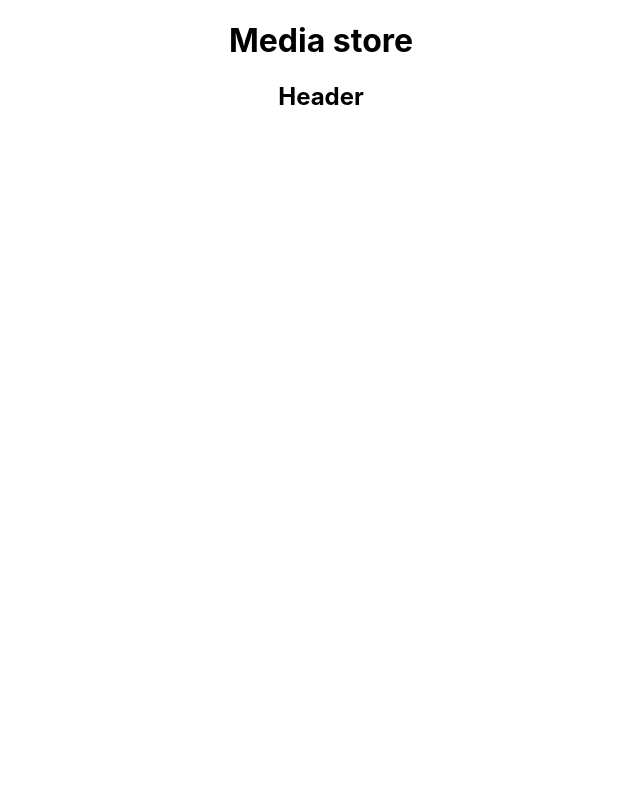
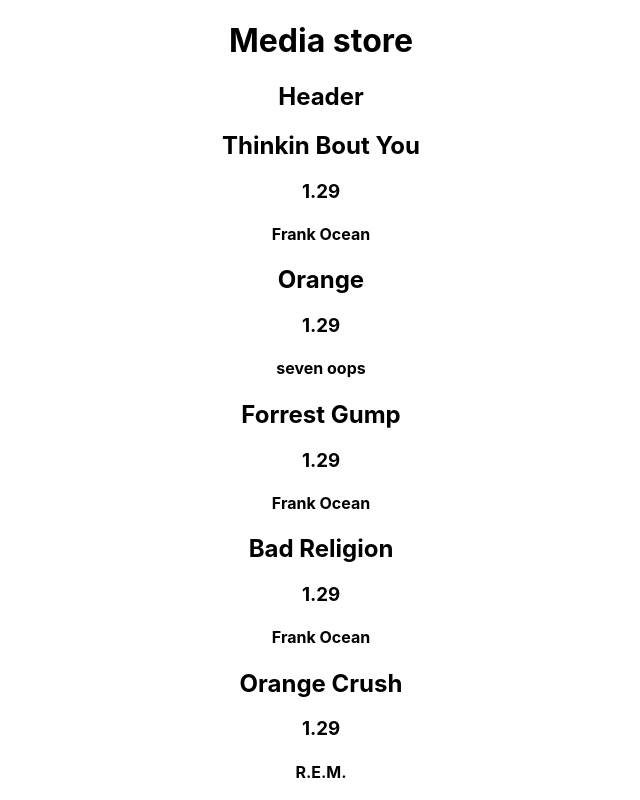
Before and after one commit to black-codher-bootcamp-2021-vaughan/unit-04-react-assignment-munaai, a React (Create React App) app: page / in a window 1280 px wide. Shown: the top 800 px of the page, without its empty margins (319-959 px from the left). Built offline with nearby package versions, Linux system fonts and the light colour scheme; the HTML template or start-up script is replaced by a standard one.

Commit message:
the products are all on the screen now

```diff
--- a/src/App.js
+++ b/src/App.js
@@ -1,14 +1,84 @@
+import { useState } from "react";
 import './App.css';
 import Header from './components/Header';
+import ProductList from './components/ProductList';
+import productList from './models/data.json';
+import Product from "./components/Product";
 
-function App() {
-  return (
+function App () {
+  const products = productList;
+  console.log("here are all the products", products);
+
+  products.map(productItem => <Product product={productItem} />)
+
+  return(
     <div className="App">
-      <h1>Media store</h1>
-      <Header />
+    <h1>Media store</h1>
+    <Header />
+    {products.map(productItem => <Product product={productItem} />)}
+    </div>
+  )
 
-    </div>
-  );
 }
 
+// const newSetOfProducts = [
+//   {
+//     volumeInfo: { title: "Dreams from my father" },
+//     saleInfo: { retailPrice: { amount: "9.99" } },
+//   },
+//   {
+//     volumeInfo: { title: "Trick Mirror" },
+//     saleInfo: { retailPrice: { amount: "10" } },
+//   },
+//   {
+//     volumeInfo: { title: "Me Myself and I" },
+//     saleInfo: { retailPrice: { amount: "22.50" } },
+//   },
+//   {
+//     volumeInfo: { title: "I know why the caged bird sings" },
+//     saleInfo: { retailPrice: { amount: "15" } },
+//   },
+// ];
+
+
+// function App() {
+//   console.log("here are all the products", products);
+//   const [paginationSection, setPaginationSection] = useState([
+//     products[0],
+//     products[1],
+//     products[2],
+//     products[3],
+//   ]);
+//   return (
+//     <div className="App">
+//       <h1>Media store</h1>
+//       <Header />
+//       <button onClick={() => setPaginationSection(newSetOfProducts)}>
+//         Click Me to change the set of books
+//       </button>
+//       <button
+//         onClick={() =>
+//           setPaginationSection([
+//             products[4],
+//             products[5],
+//             products[6],
+//             products[7],
+//           ])
+//         }
+//         >
+//         Click to go to the next pagination of books
+//       </button>
+//       <ProductList products={paginationSection} />
+
+
+//       {/* <ProductList products={products} />
+//       <Product title = "queenie" price = "9.99" />
+//       <Products />
+//       <ProductList /> */}
+
+
+//     </div>
+//     );
+// }
+
 export default App;
--- a/src/components/Product.js
+++ b/src/components/Product.js
@@ -0,0 +1,38 @@
+import React from "react";
+
+
+
+
+const Product = (props) => {
+
+    const {
+        trackName,
+        trackPrice,
+        artistId,
+        artistName,
+        trackViewUrl
+        }
+     = props.product;
+
+    return(
+        <section>
+            <h2>{trackName}</h2>
+            <h3>{trackPrice}</h3>
+            <h4>{artistName}</h4>
+        </section>
+    )
+}
+
+//  const Product = (props) => {
+//     const {title, price } = props;
+//     return(
+//         <section>
+//             <p>{title}</p>
+//             <p>{price}</p>
+
+//         </section>
+//     );
+
+// };
+
+export default Product;
--- a/src/components/ProductList.js
+++ b/src/components/ProductList.js
@@ -0,0 +1,18 @@
+import React from "react";
+import Product from "./Product";
+
+
+
+
+ const ProductList = (props) => {
+
+    const { products } = props;
+    return products.map((product) => (
+      <Product
+        title={product.trackName}
+
+      />
+    ));
+};
+
+export default ProductList;
```
Also changed, not shown: src/models/data.json (renamed from src/models/example-data.json).
